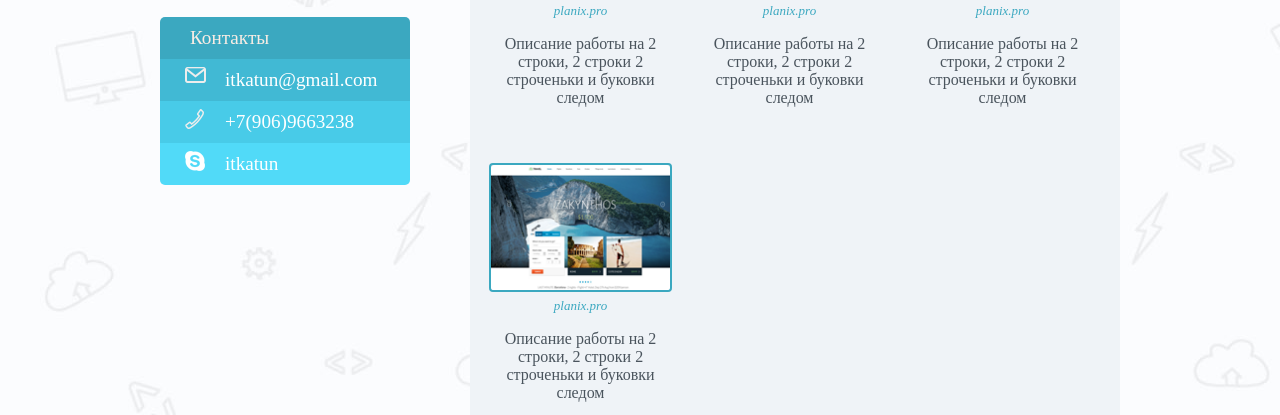
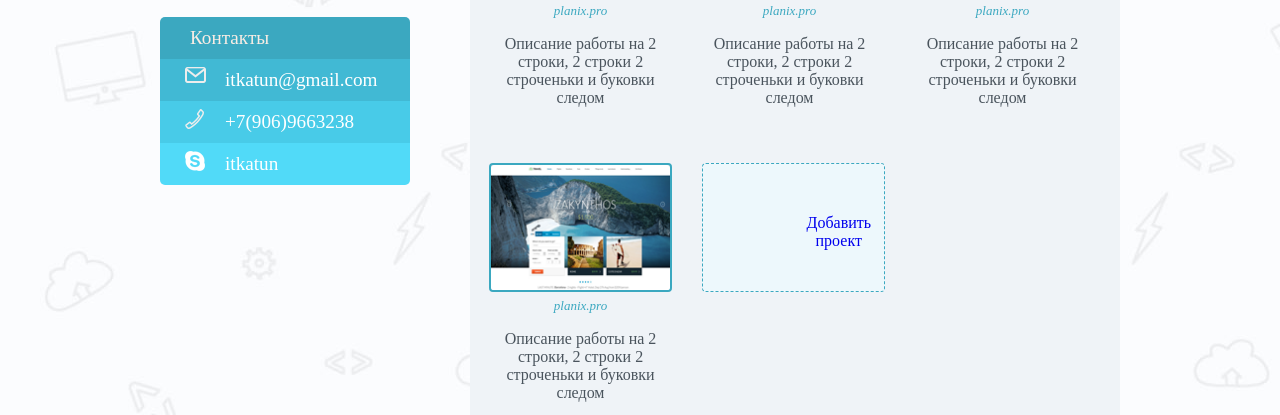
Before and after one commit to itkatun/portt-work, a website: page app/myjobs.html in a window 1280 px wide. Shown: the part 385-800 px from the top of the page. Drawn offline with nearby package versions, Linux system fonts and the light colour scheme.

Commit message:
Добавил на страницу добавление нового проекта

```diff
--- a/app/css/jobs.css
+++ b/app/css/jobs.css
@@ -139,3 +139,21 @@
     font-family: 'fira_sansbook'
     font-style: italic;
    }
+   .jobs-figure-add_new {
+  width: 100%;
+  height: 129px;
+  overflow: hidden;
+  box-sizing: border-box;
+  border: 1px dashed #3ba8c0;
+  border-radius: 4px;
+  position: relative;
+  background-color: #edf8fc;
+  box-shadow: 0 0 0 -2px rgba(59, 168, 192, .7);
+}
+.jobs-figure-add_new_link {
+  position: absolute;
+  top: 50px;
+  padding: 0px 4px;
+  text-decoration: none;
+
+  }
--- a/app/myjobs.html
+++ b/app/myjobs.html
@@ -139,9 +139,9 @@
 
                 </li>
 
-                <li class="ls_portfolio-item">
-                                    <div class="ls_portfolio-item-add_new">
-                                        <a href="javascript:void(0);" class="ls_portfolio-item-add_new_link">Добавить проект</a>
+                <li class="jobs-item">
+                                    <div class="jobs-figure-add_new">
+                                        <a href="javascript:void(0);" class="jobs-figure-add_new_link">Добавить проект</a>
                                     </div>
                                 </li>
 
```
